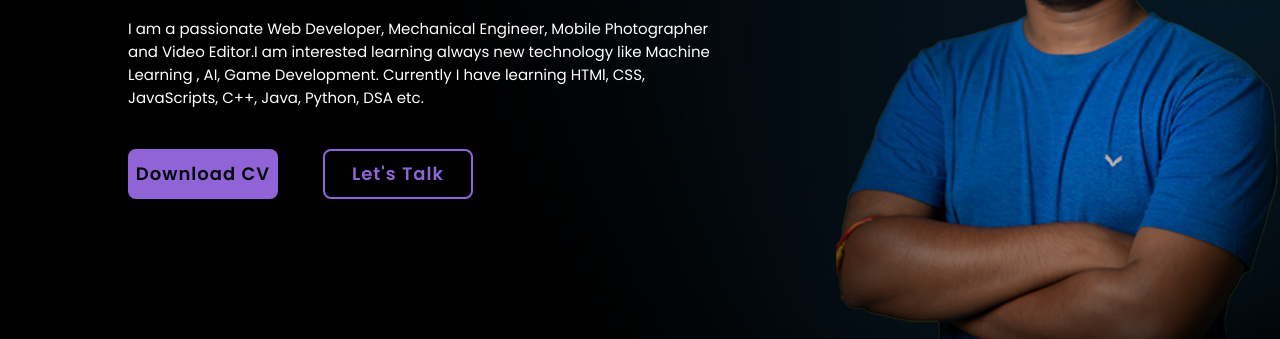
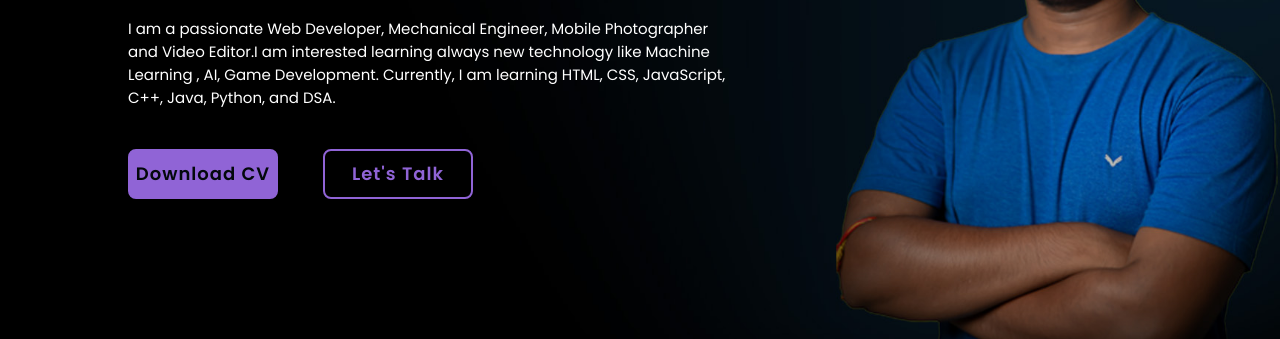
Before and after one commit to RanaChail/Rana-s-Portfolio, a plain HTML site: page index.html in a window 1280 px wide. Shown: the part 359-698 px from the top of the page. Drawn offline with nearby package versions, Linux system fonts and the light colour scheme.

Commit message:
Update index.html

```diff
--- a/index.html
+++ b/index.html
@@ -51,7 +51,7 @@
           <span id="element"></span>
         </div>
         <p>
-          I am a passionate Web Developer, Mechanical Engineer, Mobile Photographer and Video Editor.I am interested learning always new technology like Machine Learning , AI, Game Development. Currently I have learning HTMl, CSS, JavaScripts, C++, Java, Python, DSA etc.
+          I am a passionate Web Developer, Mechanical Engineer, Mobile Photographer and Video Editor.I am interested learning always new technology like Machine Learning , AI, Game Development. Currently, I am learning HTML, CSS, JavaScript, C++, Java, Python, and DSA.
         </p>
 
         <div class="btn-box">
```
